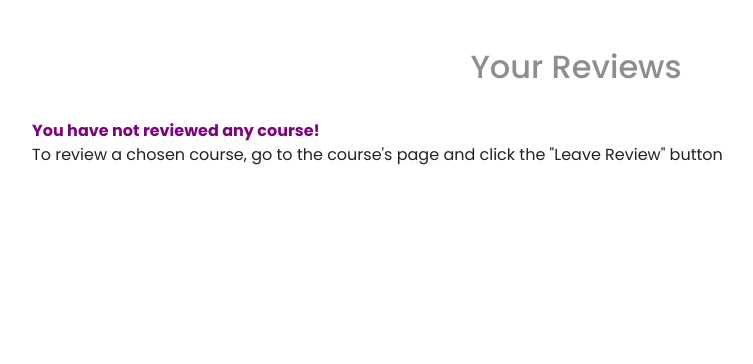
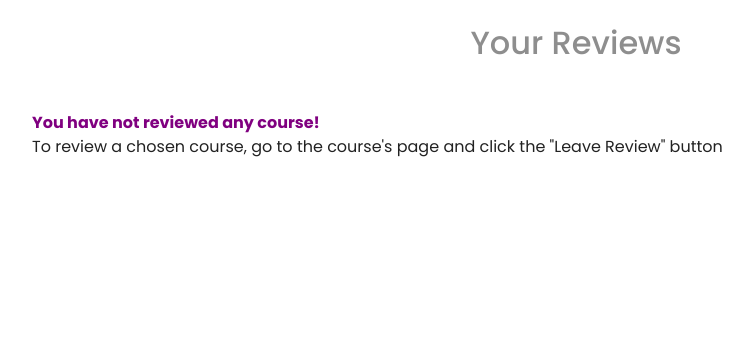
Before and after one commit to charstefanos/rate_my_cs_course, a Django app: page /ratemycscourse/my_reviews/1/delete_review/ in a window 1280 px wide; the page is wider, and only the part inside the window is pictured. Shown: the part 94-458 px from the top of that part, without its empty margins (64-817 px from the left). Run offline with Django 3.2, Linux system fonts and the light colour scheme; the visitor is signed in with stand-in values (Sample User, id 1); some libraries are stand-ins or nearby versions.

Commit message:
Small fix margins

```diff
--- a/templates/csapp/my_reviews.html
+++ b/templates/csapp/my_reviews.html
@@ -6,9 +6,8 @@
 {% endblock %}
 
 {% block body_block %}
-    <div class="main">
-    <div class="jumbotron p-5 mx-5">
-    <h2 class="text-center"> Your Reviews </h2>
+    <div class="main px-5 mx-5 mb-5">
+    <h2 class="text-center my-4"> Your Reviews </h2>
     <br>
     <div>
     {% if messages %}
@@ -82,5 +81,4 @@
     {% endif %}
 
     </div>
-    </div>
 {% endblock %}
```
